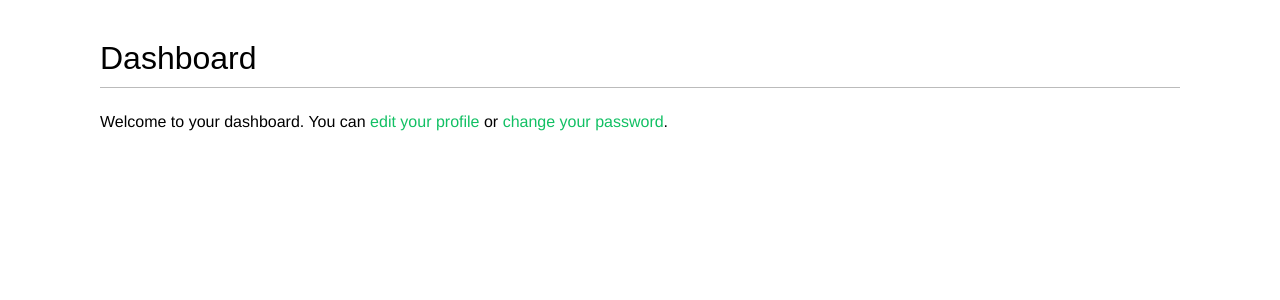
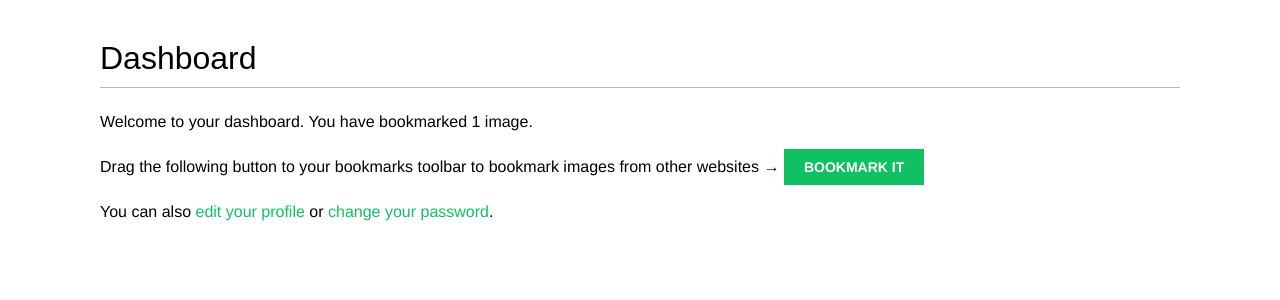
Before and after one commit to mhammed2020/image-sharing-platform, a Django app: page /account/ in a window 1280 px wide. Shown: the part 48-348 px from the top of the page. Run offline with Django 3.2, Linux system fonts and the light colour scheme; the first user in the database is signed in; data comes from the database, SQL or seed files in the repository; some web fonts are replaced.

Commit message:
Add bookmarket to ou dashboard

```diff
--- a/account/templates/account/dashboard.html
+++ b/account/templates/account/dashboard.html
@@ -2,8 +2,22 @@
 {% block title %}Dashboard{% endblock %}
 {% block content %}
 <h1>Dashboard</h1>
-<p>Welcome to your dashboard. You can <a href="{% url "edit" %}">edit
+
+<!-- <p>Welcome to your dashboard. You can <a href="{% url "edit" %}">edit
     your profile</a> or <a href="{% url "password_change" %}">change your
     password</a>.</p>
+     -->
+
+
+    {% with total_images_created=request.user.images_created.count %}
+<p>Welcome to your dashboard. You have bookmarked
+{{ total_images_created }} image{{ total_images_created|pluralize }}.</p>
+{% endwith %}
+<p>Drag the following button to your bookmarks toolbar to bookmark
+images from other websites → <a href="javascript:{% include
+"bookmarklet_launcher.js" %}" class="button">Bookmark it</a></p>
+<p>You can also <a href="{% url "edit" %}">edit your profile</a>
+or <a href="{% url "password_change" %}">change your password</a>.</p>
+
 
     {% endblock %}
--- a/images/models.py
+++ b/images/models.py
@@ -15,6 +15,8 @@ class Image(models.Model):
         return self.title
 
 
+
+
     # ...override the save() method of the Image model
     def save(self, *args, **kwargs):
         if not self.slug:
```
Also changed, not shown: images/templates/bookmarklet_ launcher.js (added, +10 -0 lines), db.sqlite3, media/images/2020/11/25/i-love-this-man.jpg (added).
